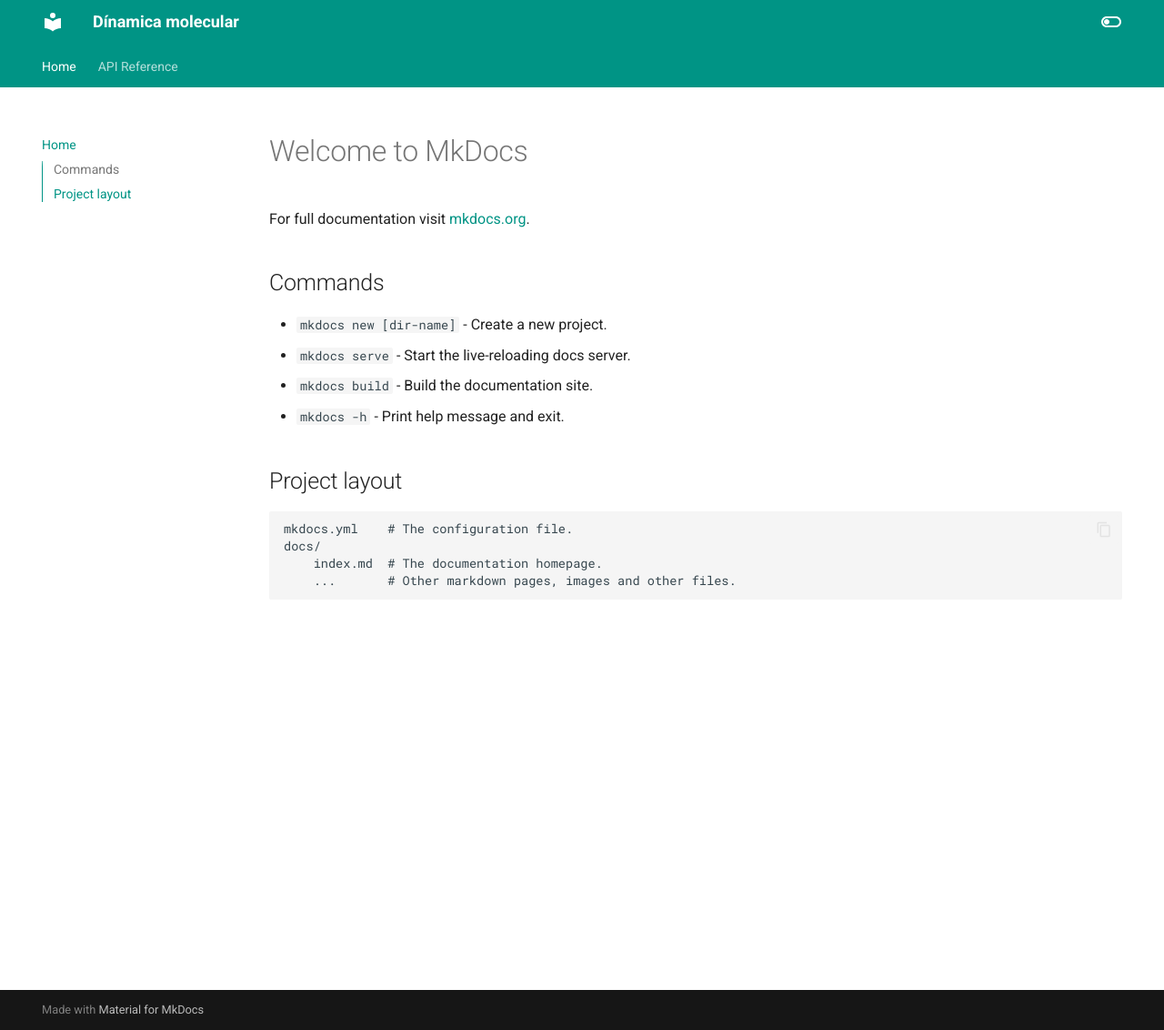
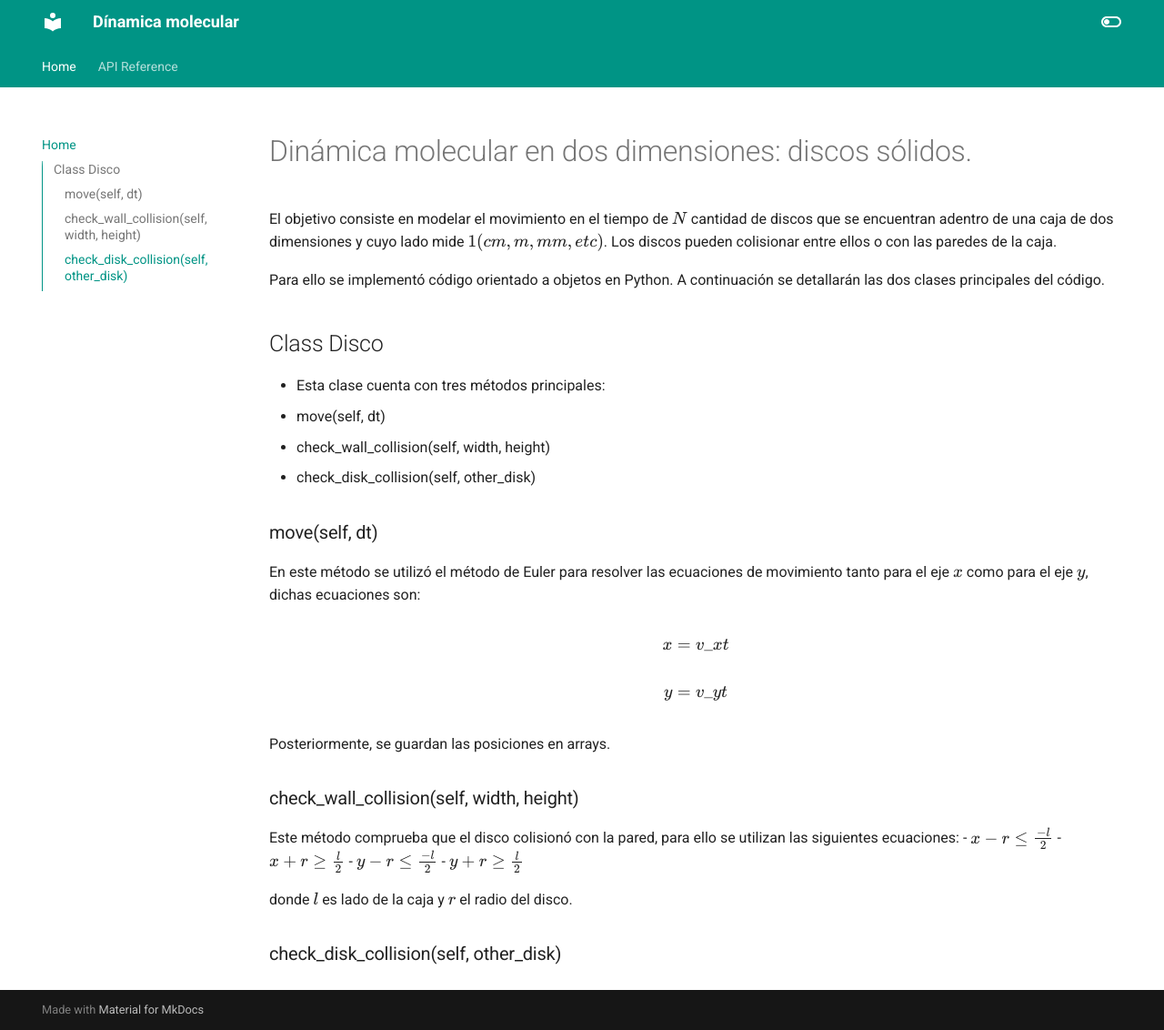
Before and after one commit to Kporras21/Proyecto-, an MkDocs documentation site: the page built from docs/index.md, in a window 1280 px wide and 1132 px high. Shown: the whole window at 91% size. Built offline with MkDocs 1.6.1 and Material for MkDocs 9.7.7, drawn with Linux system fonts in a browser that asks for light colours.

Commit message:
Inicio index

```diff
--- a/docs/index.md
+++ b/docs/index.md
@@ -1,17 +1,36 @@
-# Welcome to MkDocs
+# Dinámica molecular en dos dimensiones: discos sólidos.
 
-For full documentation visit [mkdocs.org](https://www.mkdocs.org).
+El objetivo consiste en modelar el movimiento en el tiempo de $N$ cantidad de discos que se encuentran adentro de una caja de dos dimensiones y cuyo lado mide $1 (cm, m, mm, etc)$. Los discos pueden colisionar entre ellos o con las paredes de la caja.
 
-## Commands
 
-* `mkdocs new [dir-name]` - Create a new project.
-* `mkdocs serve` - Start the live-reloading docs server.
-* `mkdocs build` - Build the documentation site.
-* `mkdocs -h` - Print help message and exit.
+Para ello se implementó código orientado a objetos en Python. A continuación se detallarán las dos clases principales del código.
 
-## Project layout
+## Class Disco
+* Esta clase cuenta con tres métodos principales:
+  - move(self, dt)
+  - check\_wall\_collision(self, width, height)
+  - check\_disk\_collision(self, other\_disk)
 
-    mkdocs.yml    # The configuration file.
-    docs/
-        index.md  # The documentation homepage.
-        ...       # Other markdown pages, images and other files.
+### move(self, dt)
+En este método se utilizó el método de Euler para resolver las ecuaciones de movimiento tanto para el eje $x$ como para el eje $y$, dichas ecuaciones son:
+
+$$
+x = v\_xt
+$$
+
+$$
+y = v\_yt
+$$
+
+Posteriormente, se guardan las posiciones en arrays.
+
+### check\_wall\_collision(self, width, height)
+Este método comprueba que el disco colisionó con la pared, para ello se utilizan las siguientes ecuaciones:
+  - $x - r \leq \frac{-l}{2}$
+  - $x + r \geq \frac{l}{2}$
+  - $y - r \leq \frac{-l}{2}$
+  - $y + r \geq \frac{l}{2}$
+
+donde $l$ es lado de la caja y $r$ el radio del disco.
+
+### check\_disk\_collision(self, other\_disk)
```
